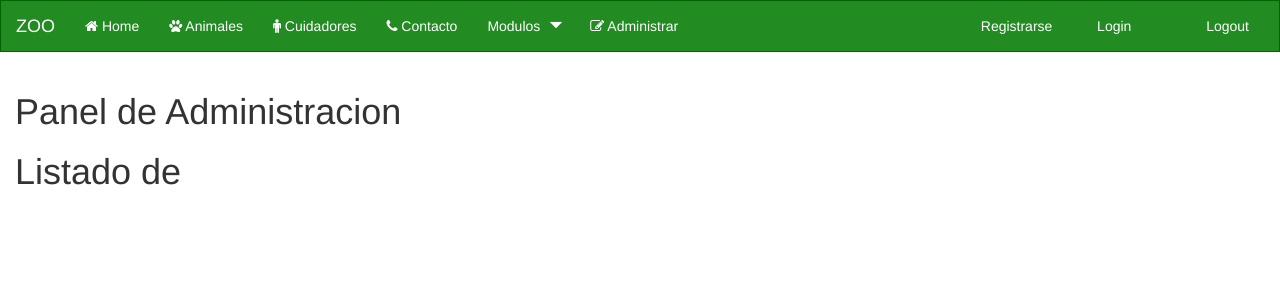
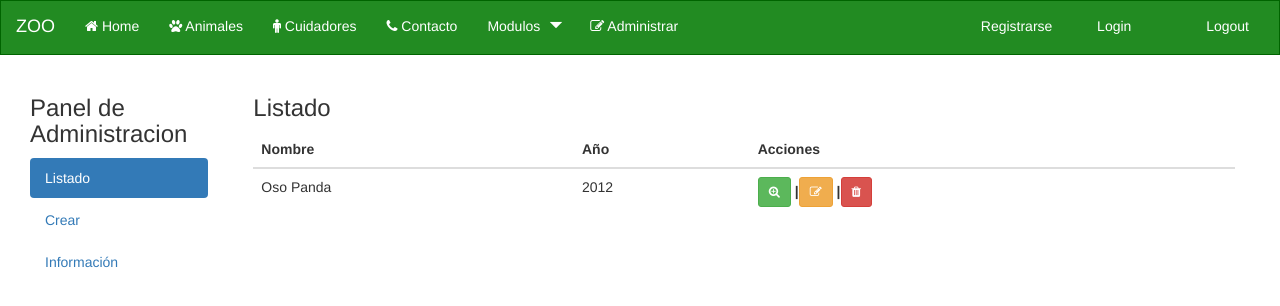
Before and after one commit to LL2262/angular-avanzado, an Angular app: page /admin-panel/listado in a window 1280 px wide. Shown: the top 306 px of the page. Built offline with nearby package versions, Linux system fonts and the light colour scheme; a web font is replaced by a local one.

Commit message:
avanzando con el curso

```diff
--- a/src/app/admin/admin-routing.module.ts
+++ b/src/app/admin/admin-routing.module.ts
@@ -14,7 +14,7 @@ const adminRoutes: Routes = [
         children: [
             {path: '', redirectTo: 'listado', pathMatch: 'full'},
             {path: 'listado', component: AdminListadoComponent},
-            {path: 'añadir', component: AdminAgregarComponent},
+            {path: 'crear', component: AdminAgregarComponent},
             {path: 'editar', component: AdminEditarComponent}
         ]
     },
--- a/src/app/admin/componentes/admin/admin.component.html
+++ b/src/app/admin/componentes/admin/admin.component.html
@@ -1,2 +1,20 @@
-<h1>{{titulo}}</h1>
-<router-outlet></router-outlet>
+<div class="col-md-2">
+    <h3>{{titulo}}</h3>
+    <div class="sidebar-admin" data-ecample-id="sample-nav-stacked">
+        <ul class="nav nav-pills nav-stacked nav-pills-stacked-example">
+            <li role="presentation" [routerLinkActive]="['active']">
+                <a [routerLink]="['listado']">Listado</a>
+            </li>
+            <li role="presentation" [routerLinkActive]="['active']">
+                <a [routerLink]="['crear']">Crear</a>
+            </li>
+            <li role="presentation">
+                <a [routerLink]="['listado']">Información</a>
+            </li>
+        </ul>
+    </div>
+</div>
+
+<div class="col-md-10">
+    <router-outlet></router-outlet>
+</div>
--- a/src/app/admin/componentes/agregar/agregar.component.html
+++ b/src/app/admin/componentes/agregar/agregar.component.html
@@ -1 +1,18 @@
-<h1>{{titulo}}</h1>
+<h3>{{titulo}}</h3>
+
+<form action="">
+    <p>
+        <label>Nombre</label>
+        <input type=" text" class="form-control">
+    </p>
+    <p>
+        <label>Descripcion</label>
+        <textarea class="form-control"></textarea>
+    </p>
+    <p>
+        <label>Año</label>
+        <input type=" text" class="form-control">
+    </p>
+    <input type="submit" value="Crear nuevo" class="btn btn-success">
+
+</form>
--- a/src/app/admin/componentes/listado/listado.component.html
+++ b/src/app/admin/componentes/listado/listado.component.html
@@ -1 +1,26 @@
-<h1>{{titulo}}</h1>
+<div class="col-md-12">
+    <h3>{{titulo}}</h3>
+
+    <table class="table table-hover">
+        <thead class="">
+            <tr>
+                <th>Nombre</th>
+                <th>Año</th>
+                <th>Acciones</th>
+            </tr>
+        </thead>
+        <tbody>
+            <tr>
+                <td>Oso Panda</td>
+                <td>2012</td>
+                <td>
+                    <button type="button" class="btn btn-success btn-sm"><i class="fa fa-search-plus"></i></button>
+                    <b> |</b>
+                    <button type="button" class="btn btn-warning btn-sm"><i class="fa fa-edit"></i></button>
+                    <b> |</b>
+                    <button type="button" class="btn btn-danger btn-sm"><i class="fa fa-trash"></i></button>
+                </td>
+            </tr>
+        </tbody>
+    </table>
+</div>
--- a/src/app/admin/componentes/listado/listado.component.ts
+++ b/src/app/admin/componentes/listado/listado.component.ts
@@ -5,5 +5,5 @@ import { Component } from '@angular/core';
   templateUrl: './listado.component.html',
 })
 export class AdminListadoComponent {
-  titulo = 'Listado de';
+  titulo = 'Listado';
 }
--- a/src/app/app.component.html
+++ b/src/app/app.component.html
@@ -22,7 +22,7 @@
                             <i class="fa fa-paw"></i> Animales</a>
                     </li>
                     <li>
-                        <a [routerLink]="['/cuidadores']" class="home" [routerLinkActive]="['active']">
+                        <a [routerLink]="['/cuidadores']" [routerLinkActive]="['active']">
                             <i class="fa fa-male"></i> Cuidadores</a>
                     </li>
                     <li>
--- a/src/app/app.module.ts
+++ b/src/app/app.module.ts
@@ -2,6 +2,7 @@ import { BrowserModule } from '@angular/platform-browser';
 import { NgModule } from '@angular/core';
 import { FormsModule } from '@angular/forms';
 import { HttpModule } from '@angular/http';
+import { BrowserAnimationsModule } from '@angular/platform-browser/animations';
 
 //Importar nuevos modulos
 import { AdminModule } from './admin/admin.module';
@@ -30,7 +31,8 @@ import { AnimalesComponent } from './componentes/animales/animales.component';
     FormsModule,
     HttpModule,
     routing,
-    AdminModule
+    AdminModule,
+    BrowserAnimationsModule
   ],
   providers: [appRoutingProviders],
   bootstrap: [AppComponent]
--- /dev/null
+++ b/src/app/componentes/animation.ts
@@ -0,0 +1,13 @@
+import {animate, state, style, transition, trigger} from '@angular/animations'
+
+export let fundido =
+    trigger('fadeIn', [
+        transition(':enter', [
+            style({
+                opacity: 0
+            }),
+            animate('500ms linear', style({
+                opacity: 1
+            }))
+        ]),
+    ]);
--- a/src/app/componentes/home/home.component.html
+++ b/src/app/componentes/home/home.component.html
@@ -1,4 +1,4 @@
-<div class="col-md-8 col-md-offset-2">
+<div class="col-md-8 col-md-offset-2" [@fadeIn]>
     <div class="jumbotron">
         <h2>{{titulo}}</h2>
     </div>
--- a/src/app/componentes/home/home.component.ts
+++ b/src/app/componentes/home/home.component.ts
@@ -1,8 +1,10 @@
 import { Component, OnInit } from '@angular/core';
+import {fundido} from '../animation';
 
 @Component({
   selector: 'app-home',
-  templateUrl: './home.component.html'
+  templateUrl: './home.component.html',
+  animations: [fundido]
 })
 export class HomeComponent implements OnInit {
 
--- a/src/assets/styles.css
+++ b/src/assets/styles.css
@@ -31,18 +31,27 @@
     background-color: darkgreen;
 }
 
-.dropdown.open .dropdown-menu {
+.dropdown:hover .dropdown-menu {
+    display: block;
+    color: white;
+    opacity: 1;
+    background-color:  forestgreen;
+    border-color: forestgreen;
+}
+
+/* .dropdown.open .dropdown-menu {
     display: block;
     opacity: 1;
     background-color:  forestgreen;
-    border-color: darkgreen;
-}
+    border-color: forestgreen;
+} */
 
-.dropdown-menu>li>a{
+/* .dropdown-menu>li>a{
     color: white;
-    display: block;
+    background-color:  forestgreen;
     text-decoration: none;
-}
+    border-color: forestgreen;
+} */
 
 .dropdown-menu>li>a:hover{
     background: #eee;
@@ -68,6 +77,10 @@ a[aria-expanded='true'] > .expand_caret {
     border-radius: 0px;
 }
 
+.navbar-inverse .navbar-nav>li>a {
+    border-bottom: 3px solid forestgreen;
+}
+
 .navbar-nav .active{
-    border-bottom: 3px solid orange;
+    border-bottom: 3px solid orange !important;
 }
```
